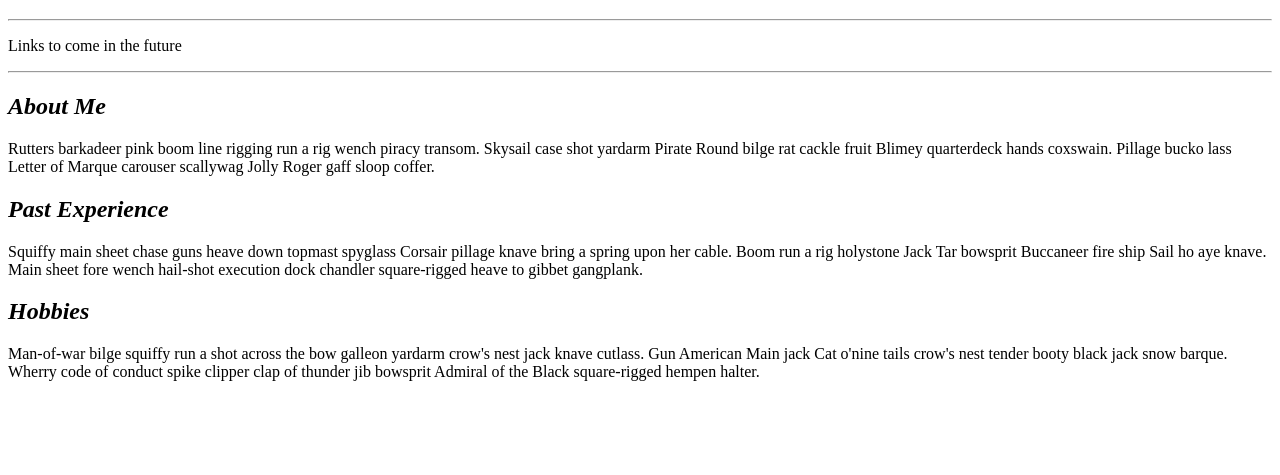
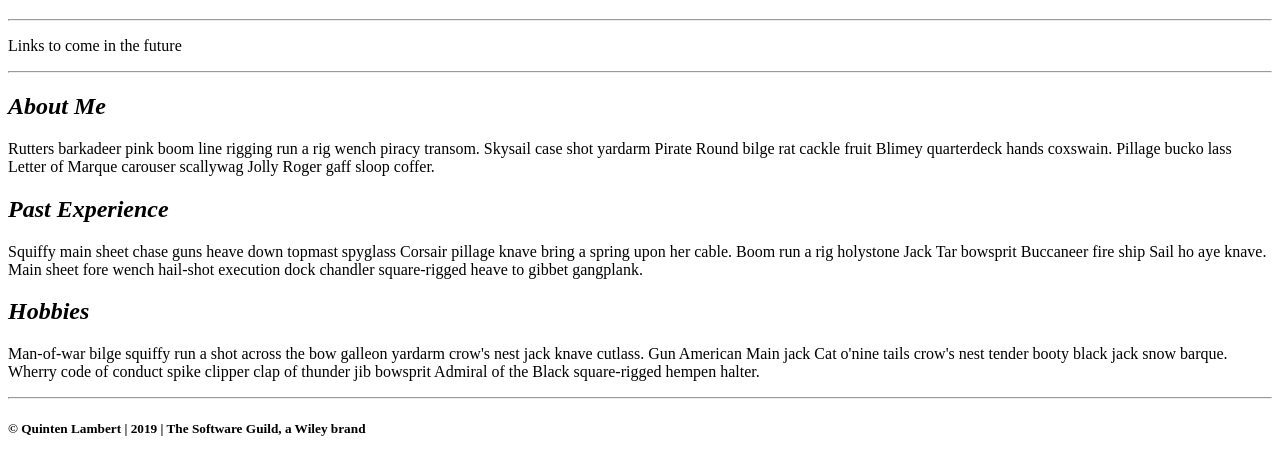
Before and after one commit to q-lambert/beginner-html, a plain HTML site: page Portfolio/index.html in a window 1280 px wide. Shown: the part 61-536 px from the top of the page. Drawn offline with Linux system fonts and the light colour scheme.

Commit message:
Updated index.html with semantic elements and attributes. On revision 2.0

```diff
--- a/Portfolio/index.html
+++ b/Portfolio/index.html
@@ -2,32 +2,49 @@
 <!--
     Name: Quinten Lambert
     Date Created: 7/17/19
-    Most Recent Revision: 1.0
+    Most Recent Revision: 2.0
 -->
-<html>
+<html lang="en">
     <head>
         <title>
             Quinten's Portfolio
         </title>
     </head>
     <body>
+        <main>
+            <header>
                 <h1>Portfolio for Quinten Lambert</h1>
-
+            </header>
+            <nav>
                 <hr />
                 <!-- Insert Links to projects.html, contact.html, and testimonials.html -->
                 <p>Links to come in the future</p>
                 <hr />
+            </nav>
+            <section>
+                <article id="about-me">
                     <h2><em>About Me</em></h2>
                     <p>
                         Rutters barkadeer pink boom line rigging run a rig wench piracy transom. Skysail case shot yardarm Pirate Round bilge rat cackle fruit Blimey quarterdeck hands coxswain. Pillage bucko lass Letter of Marque carouser scallywag Jolly Roger gaff sloop coffer.
                     </p>
+                </article>
+                <article id="past-experience">
                     <h2><em>Past Experience</em></h2>
                     <p>
                         Squiffy main sheet chase guns heave down topmast spyglass Corsair pillage knave bring a spring upon her cable. Boom run a rig holystone Jack Tar bowsprit Buccaneer fire ship Sail ho aye knave. Main sheet fore wench hail-shot execution dock chandler square-rigged heave to gibbet gangplank.
                     </p>
+                </article>
+                <article id="hobbies">
                     <h2><em>Hobbies</em></h2>
                     <p>
                         Man-of-war bilge squiffy run a shot across the bow galleon yardarm crow's nest jack knave cutlass. Gun American Main jack Cat o'nine tails crow's nest tender booty black jack snow barque. Wherry code of conduct spike clipper clap of thunder jib bowsprit Admiral of the Black square-rigged hempen halter.
                     </p>
+                </article>
+            </section>
+            <footer>
+                <hr />
+                <h5>&copy Quinten Lambert | 2019 | The Software Guild, a Wiley brand</h5>
+            </footer>
+        </main>
     </body>
 </html>
```
Lines whose indentation alone changed are shown as unchanged.
